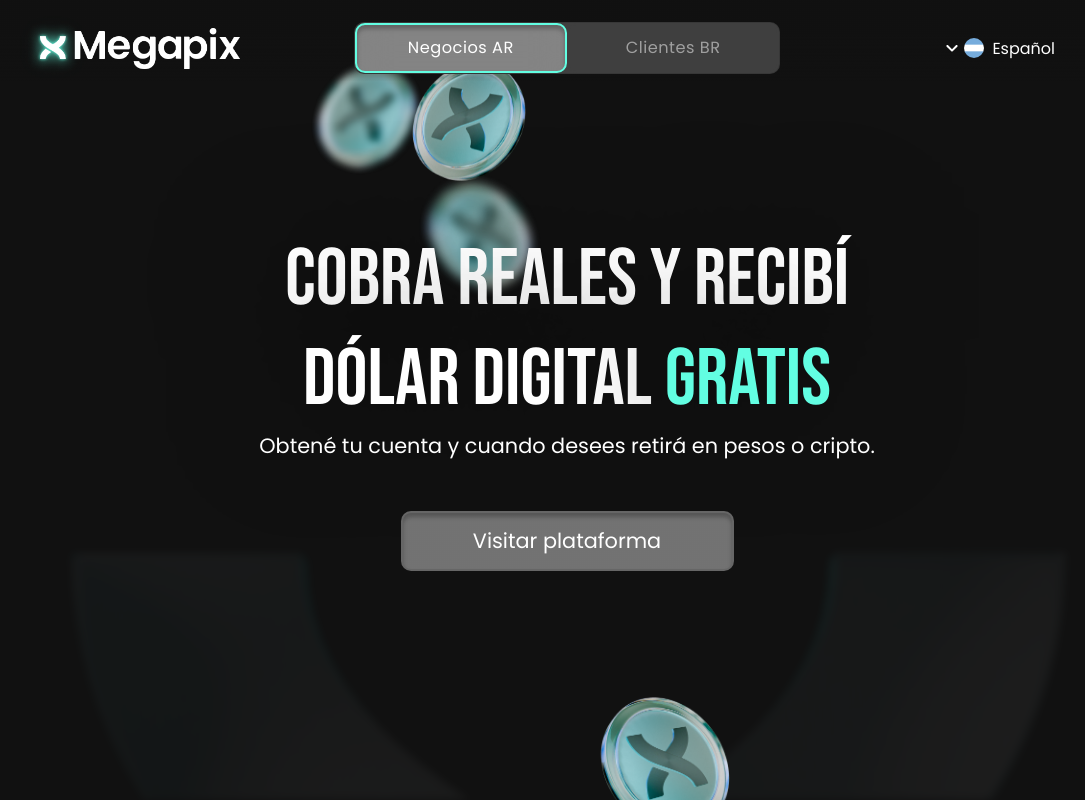
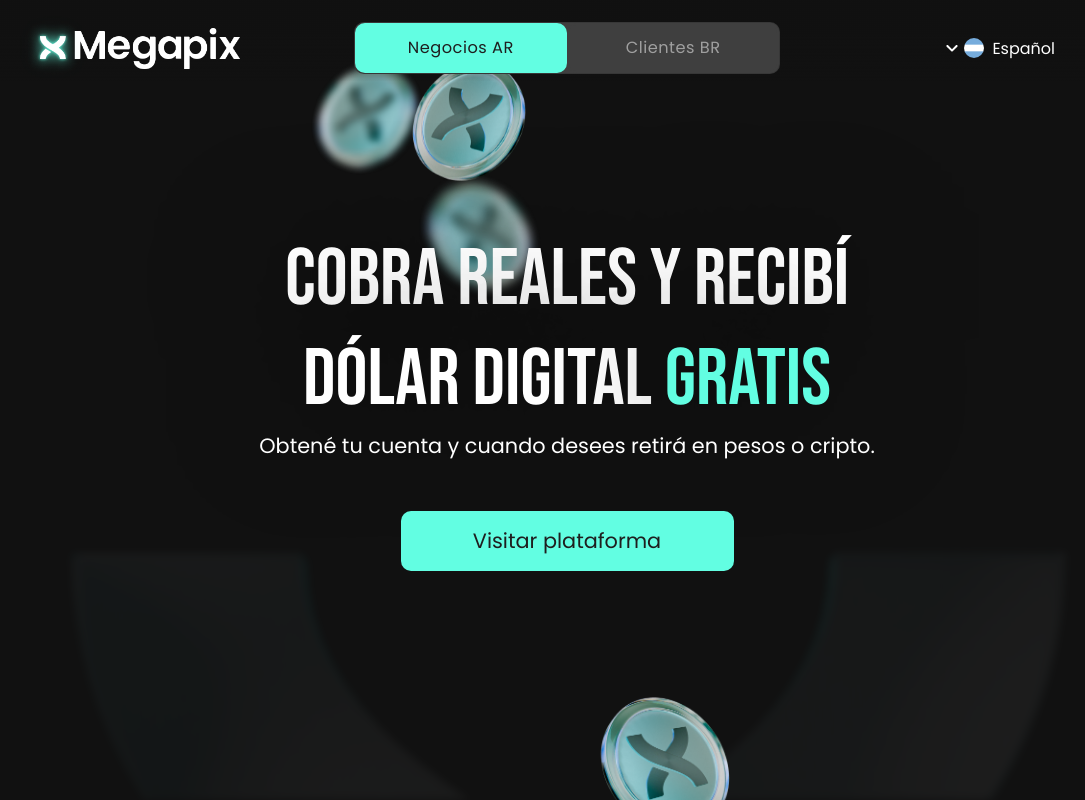
Before and after one commit to MariaBelenCaporale/Megapix, a React (Vite) app: page / in a window 1280 px wide. Shown: the top 800 px of the page, without its empty margins (73-1158 px from the left). Built offline with nearby package versions, Linux system fonts and the light colour scheme; no server answers.

Commit message:
prueba buttons

```diff
--- a/src/components/Switch/SwitchComponent.jsx
+++ b/src/components/Switch/SwitchComponent.jsx
@@ -57,13 +57,13 @@ export default function SwitchComponent() {
                         borderRadius: '10px',
                         textTransform: 'none',
                         '&.Mui-selected': {
-                            backgroundColor: '#ffffff5c',
+                            backgroundColor: '#62FEE2',
                             width: '100%',
-                            color: 'white',
+                            color: '#1e1e1e',
                             borderWidth: '2px',
                             borderColor: '#62FEE2',
-                            boxShadow: '0px 4px 4px 0px rgba(0, 0, 0, 0.25) inset;',
-                            backdropFilter: 'blur(17.845809936523438px)',
+                            // boxShadow: '0px 4px 4px 0px rgba(0, 0, 0, 0.25) inset;',
+                            // backdropFilter: 'blur(17.845809936523438px)',
                             textAlign: 'center',
                             fontFamily: 'Poppins-Regular',
                             fontSize: '18px',
--- a/src/components/Switch/styles.css
+++ b/src/components/Switch/styles.css
@@ -28,6 +28,10 @@
     justify-content: center;
 }
 
+.css-ueukts-MuiButtonBase-root-MuiToggleButton-root.Mui-selected:hover {
+    background-color: #00ffe1c7 !important;
+    color: #1e1e1e !important;
+}
 
 .css-1hmmozd-MuiToggleButtonGroup-root {
     width: 90% !important;
--- a/src/components/buttonComponent/styles.css
+++ b/src/components/buttonComponent/styles.css
@@ -20,7 +20,7 @@
     src: url("../../fonts/Poppins/Poppins-Light.ttf");
   }
 
-.buttonStyle {
+/* .buttonStyle {
     background:
     linear-gradient(hwb(0 48% 52% / 0.60), hwb(0 48% 52% / 0.60)) padding-box,
     linear-gradient(40deg, rgba(255, 255, 255, 0.36),  rgba(255, 255, 255, 0.36)) border-box;
@@ -39,8 +39,30 @@
     font-size: 1.3em;
     font-weight: 500;
     margin: 0px;
+} */
+
+.buttonStyle {
+  background: #62FEE2;
+  padding: 20px;
+  border: transparent;
+  border-radius: 10px;
+  cursor: pointer;
+  color: #1e1e1e;
+  text-align: center;
+  font-weight: 500;
+  margin: 0px;
+
+  font-family: "Poppins-Regular";
+  font-size: 1.3em;
+  font-weight: 500;
+
 }
 .buttonStyle:hover {
+  background-color: rgba(98, 254, 225, 0.836)
+
+}
+
+/* .buttonStyle:hover {
     background:
     linear-gradient(hwb(0 48% 52%), hwb(0 48% 52%)) padding-box,
     linear-gradient(40deg, rgba(255, 255, 255, 0.36),  rgba(0, 255, 225, 0.6)) border-box;
@@ -52,7 +74,7 @@
     backdrop-filter: blur(5px);
 
     color: #00FFE1;
-}
+} */
 
 
 
--- a/src/components/buttonFour/styles.css
+++ b/src/components/buttonFour/styles.css
@@ -21,10 +21,11 @@
   }
 
   .buttonFour.active {
-    background:
+    /* background:
     linear-gradient(hwb(0 48% 52%), hwb(0 48% 52%)) padding-box,
     linear-gradient(40deg, rgba(255, 255, 255, 0.795),  rgba(255, 255, 255, 0.36)) border-box;
-
+   */
+   background-color:hwb(0 48% 52%);;
     color: white;
   }
 .containerButtonFour {
@@ -35,10 +36,10 @@
 }
 .buttonFour {
     border: 2px solid transparent;
-    box-shadow: 0px 4px 4px 0px rgba(0, 0, 0, 0.25) inset;
+    /* box-shadow: 0px 4px 4px 0px rgba(0, 0, 0, 0.25) inset; */
     border-radius: 10px;
     display: inline-block;
-    backdrop-filter: blur(5px);
+    /* backdrop-filter: blur(5px); */
     width: 100%;
     height: 64px;
     gap: 1em;
@@ -57,10 +58,11 @@
     margin: 0px;
 }
 .buttonFour:hover {
-    background:
+    /* background:
     linear-gradient(hwb(0 48% 52%), hwb(0 48% 52%)) padding-box,
-    linear-gradient(40deg, rgba(255, 255, 255, 0.36),rgba(0, 255, 225, 0.6)) border-box;
-    color: #00FFE1;
+    linear-gradient(40deg, rgba(255, 255, 255, 0.36),rgba(0, 255, 225, 0.6)) border-box; */
+    background-color: #00ffe1c7;
+    color: #1e1e1e;
 }
 
 
```
